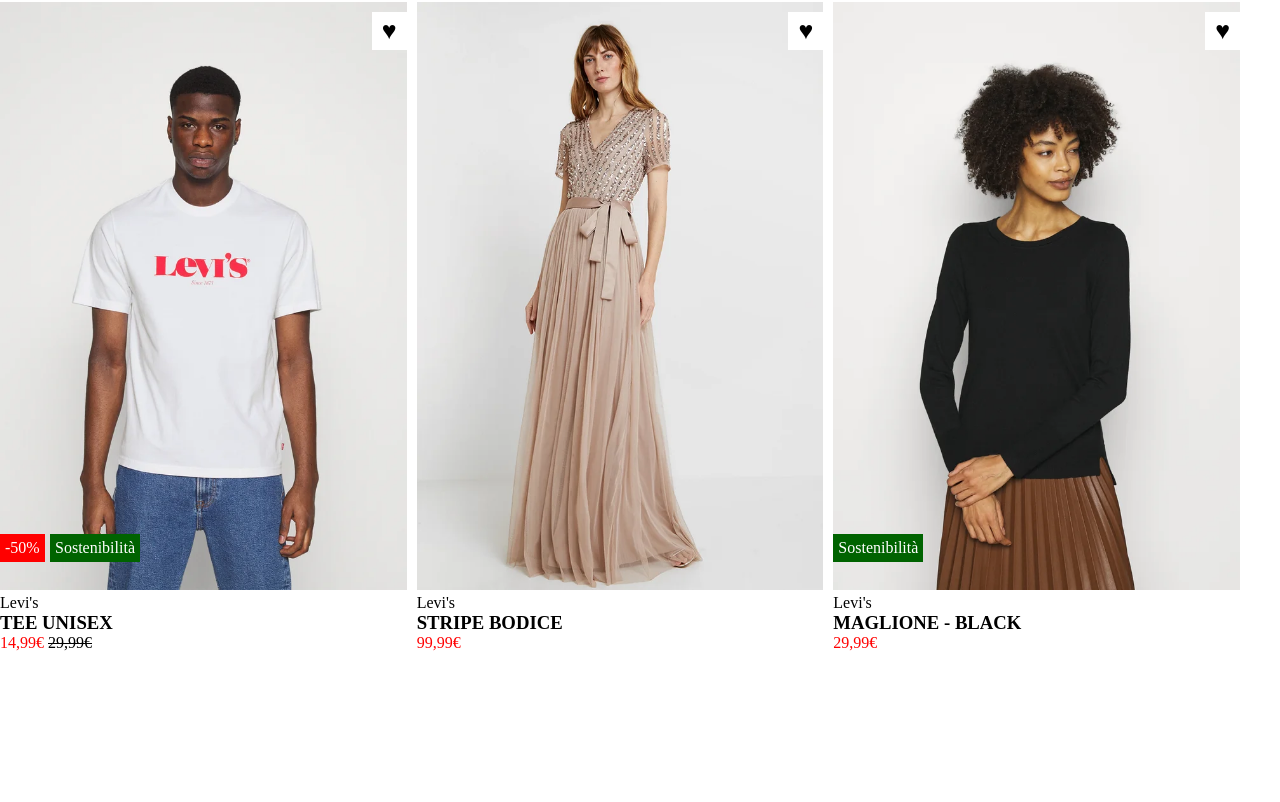
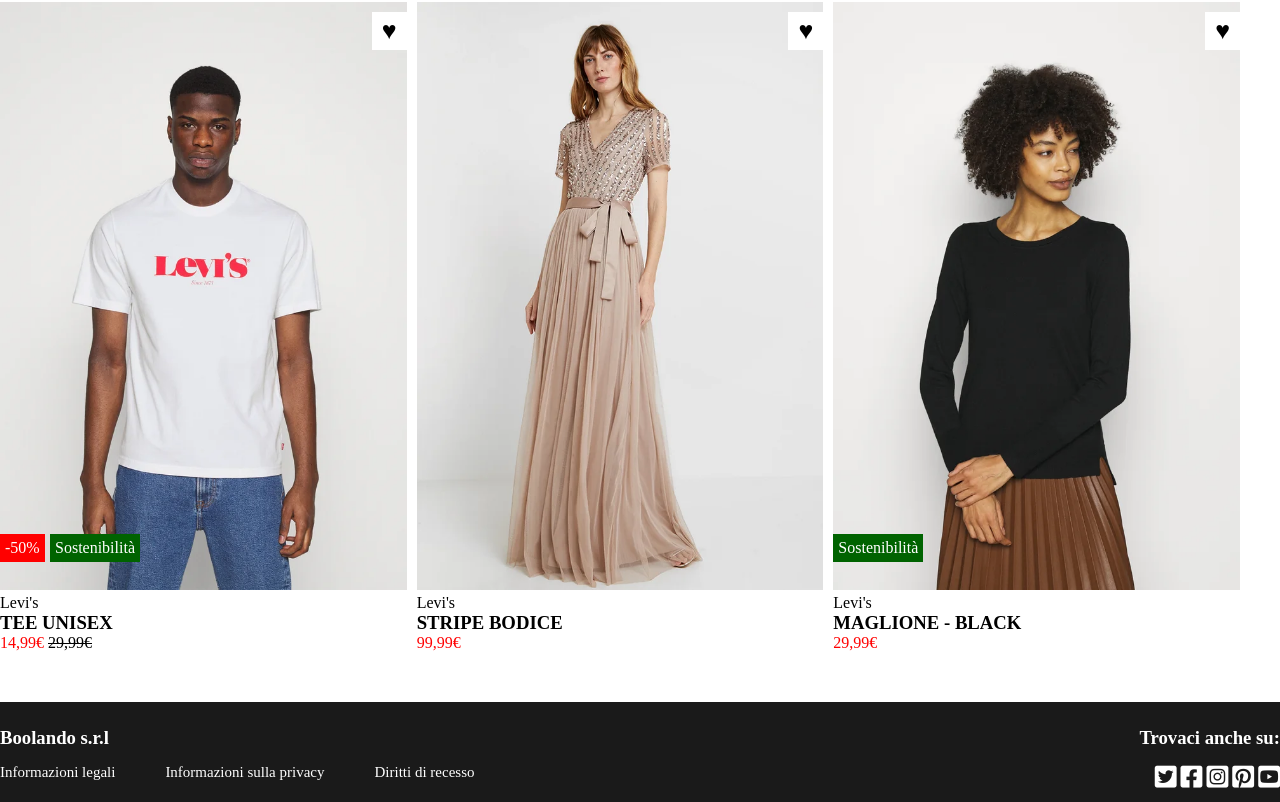
Before and after one commit to Deltafortal/html-css-boolando, a plain HTML site: page index.html in a window 1280 px wide. Shown: the part 817-1619 px from the top of the page. Before the commit the page ends 1469 px from the top, so only its background shows below. Drawn offline with Linux system fonts and the light colour scheme.

Commit message:
Added footer

```diff
--- a/css/style.css
+++ b/css/style.css
@@ -1,10 +1,3 @@
-/* Colori
-
-Orange: #ff6900;
-red: #ff0000
-green: #ff0000
-
-*/
 
 /* CSS Reset */
 
@@ -20,6 +13,7 @@ green: #ff0000
     --orange: #ff6900;
     --red: #ff0000;
     --green: #006300;
+    --gray: #1a1a1a;
 }
 
 
@@ -140,3 +134,43 @@ img {
 .sostenibility-only {
     left: 0px;
 }
+
+
+/* footer */
+
+footer {
+    margin-top: 50px;
+    color: white;
+    background-color: #1a1a1a;
+    height: 100px;
+}
+
+footer .flex {
+    justify-content: space-between;
+}
+
+footer h3 {
+    margin-top: 25px;
+    margin-bottom: 15px;
+}
+
+ul {
+    font-size: 10px;
+}
+
+li {
+    margin-right: 50px;
+    list-style-type: none;
+}
+
+li > a {
+    font-size: 15px;
+}
+
+.social {
+    text-align: right;
+}
+
+i {
+    font-size: 25px;
+}
--- a/index.html
+++ b/index.html
@@ -4,6 +4,7 @@
     <meta charset="UTF-8">
     <meta http-equiv="X-UA-Compatible" content="IE=edge">
     <meta name="viewport" content="width=device-width, initial-scale=1.0">
+    <link rel="stylesheet" href="https://cdnjs.cloudflare.com/ajax/libs/font-awesome/6.4.0/css/all.min.css" integrity="sha512-iecdLmaskl7CVkqkXNQ/ZH/XLlvWZOJyj7Yy7tcenmpD1ypASozpmT/E0iPtmFIB46ZmdtAc9eNBvH0H/ZpiBw==" crossorigin="anonymous" referrerpolicy="no-referrer" />
     <link rel="stylesheet" href="css/style.css">
     <title>Boolando</title>
 </head>
@@ -128,7 +129,26 @@
 
     <!-- Footer -->
     <footer>
+        <div class="container flex">
+            <nav>
+                <h3>Boolando s.r.l</h3>
+                <ul class="flex">
+                    <li><a href="#">Informazioni legali</a></li>
+                    <li><a href="#">Informazioni sulla privacy</a></li>
+                    <li><a href="#">Diritti di recesso</a></li>
+                </ul>
+            </nav>
 
+            <div class="social">
+                <h3>Trovaci anche su:</h3>
+                <i class="fa-brands fa-square-twitter"></i>
+                <i class="fa-brands fa-square-facebook"></i>
+                <i class="fa-brands fa-square-instagram"></i>
+                <i class="fa-brands fa-square-pinterest"></i>
+                <i class="fa-brands fa-square-youtube"></i>
+
+            </div>
+        </div>
     </footer>
 </body>
 </html>
```
